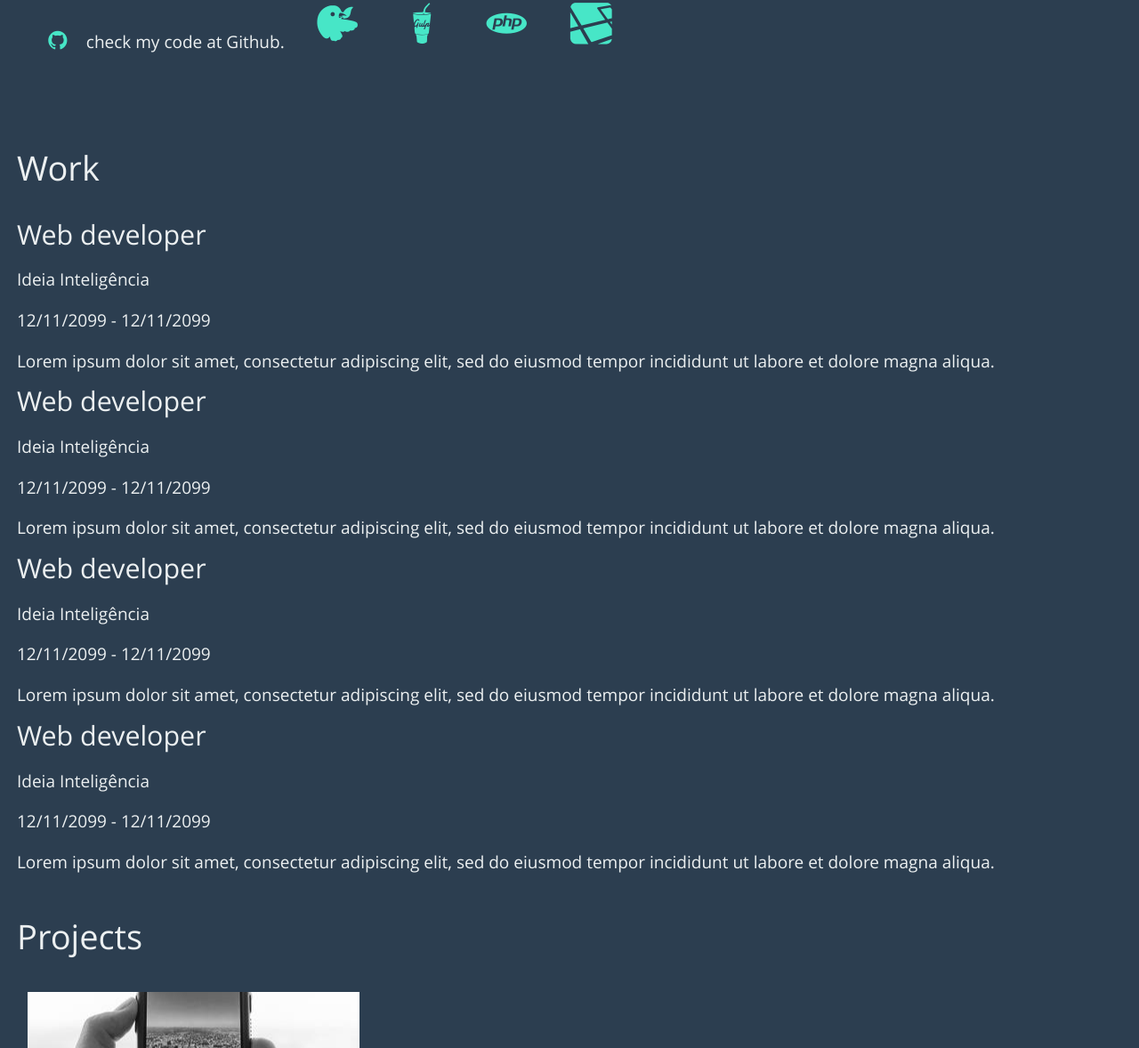
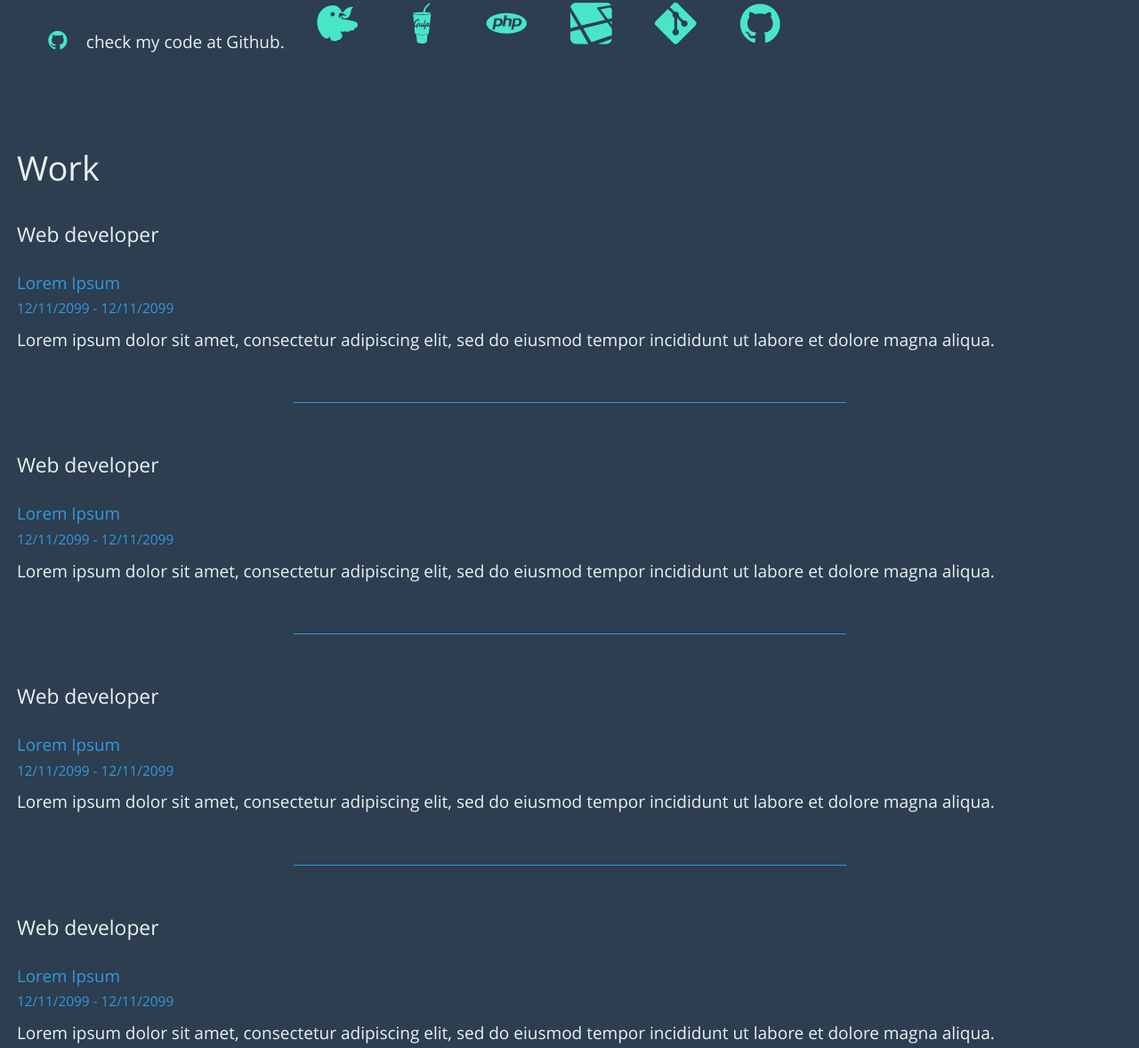
Before and after one commit to TiagoMaiaL/online-resume, a website: page index.html in a window 1280 px wide. Shown: the part 1408-2586 px from the top of the page at 89% size. Drawn offline with Linux system fonts and the light colour scheme.

Commit message:
Adding initial style to the work section.

```diff
--- a/index.html
+++ b/index.html
@@ -65,37 +65,41 @@
                                 <i class="tool-icon devicon-gulp-plain"></i>
                                 <i class="tool-icon devicon-php-plain"></i>
                                 <i class="tool-icon devicon-laravel-plain"></i>
+                                <i class="tool-icon devicon-git-plain"></i>
+                                <i class="tool-icon devicon-github-plain"></i>
                             </article>
                         </div>
                     </section>
                     <section class="work" id="work-experience">
                         <h3>Work</h3>
 
-                        <article class="work-info">
-                            <h4 class="job-title">Web developer</h4>
-                            <p class="employer">Ideia Inteligência</p>
-                            <p class="time-range"><time>12/11/2099</time> - <time>12/11/2099</time></p>
+                        <article class="occupation-info">
+                            <h5 class="job-title">Web developer</h4>
+                            <p class="occupation-meta"><span class="employer">Lorem Ipsum</span><br><span class="time-range"><time>12/11/2099</time> - <time>12/11/2099</time></span></p>
                             <p class="work-description">Lorem ipsum dolor sit amet, consectetur adipiscing elit, sed do eiusmod tempor incididunt ut labore et dolore magna aliqua.</p>
                         </article>
 
-                        <article class="work-info">
-                            <h4 class="job-title">Web developer</h4>
-                            <p class="employer">Ideia Inteligência</p>
-                            <p class="time-range"><time>12/11/2099</time> - <time>12/11/2099</time></p>
+                        <hr>
+
+                        <article class="occupation-info">
+                            <h5 class="job-title">Web developer</h4>
+                            <p class="occupation-meta"><span class="employer">Lorem Ipsum</span><br><span class="time-range"><time>12/11/2099</time> - <time>12/11/2099</time></span></p>
                             <p class="work-description">Lorem ipsum dolor sit amet, consectetur adipiscing elit, sed do eiusmod tempor incididunt ut labore et dolore magna aliqua.</p>
                         </article>
 
-                        <article class="work-info">
-                            <h4 class="job-title">Web developer</h4>
-                            <p class="employer">Ideia Inteligência</p>
-                            <p class="time-range"><time>12/11/2099</time> - <time>12/11/2099</time></p>
+                        <hr>
+
+                        <article class="occupation-info">
+                            <h5 class="job-title">Web developer</h4>
+                            <p class="occupation-meta"><span class="employer">Lorem Ipsum</span><br><span class="time-range"><time>12/11/2099</time> - <time>12/11/2099</time></span></p>
                             <p class="work-description">Lorem ipsum dolor sit amet, consectetur adipiscing elit, sed do eiusmod tempor incididunt ut labore et dolore magna aliqua.</p>
                         </article>
 
-                        <article class="work-info">
-                            <h4 class="job-title">Web developer</h4>
-                            <p class="employer">Ideia Inteligência</p>
-                            <p class="time-range"><time>12/11/2099</time> - <time>12/11/2099</time></p>
+                        <hr>
+
+                        <article class="occupation-info">
+                            <h5 class="job-title">Web developer</h4>
+                            <p class="occupation-meta"><span class="employer">Lorem Ipsum</span><br><span class="time-range"><time>12/11/2099</time> - <time>12/11/2099</time></span></p>
                             <p class="work-description">Lorem ipsum dolor sit amet, consectetur adipiscing elit, sed do eiusmod tempor incididunt ut labore et dolore magna aliqua.</p>
                         </article>
                     </section>
--- a/resources/sass/styles.scss
+++ b/resources/sass/styles.scss
@@ -4,6 +4,8 @@
     - midnightBlue #2c3e50
     - GreenSea #16a085
  */
+
+// TODO: Add colors as variables.
 
 /* ------------------------ */
 /* Imports */
@@ -324,6 +326,47 @@ header {
     display: none;
 }
 
+/* work */
+
+.work {
+    hr {
+        height: 1px;
+        width: 50%;
+        margin: 0 auto;
+        margin-bottom: 3em;
+        border: 0;
+        background: #3498db;
+    }
+}
+
+.occupation-info {
+    margin-bottom: 3em;
+
+    p {
+        margin-bottom: 0.5em;
+    }
+
+    h5 {
+        margin-bottom: 1.2em;
+    }
+
+    .occupation-meta {
+        width: 100%;
+        line-height: 1.6em;
+        font-size: .9em;
+
+        .employer {
+            color: #3498db;
+            font-size: 1.1em;
+        }
+
+        .time-range {
+            color: #3498db;
+            font-size: .9em;
+        }
+    }
+}
+
 /* footer */
 
 footer {
```
Also changed, not shown: build/styles/main.min.css, 1 other file.
